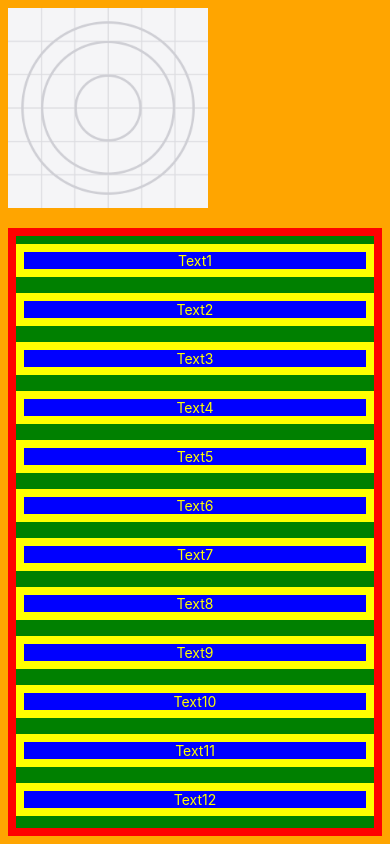
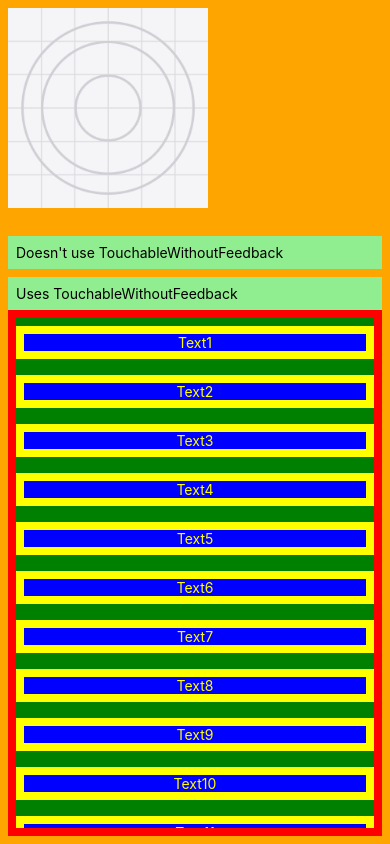
Before and after one commit to CheoR/rn-project2, a React Native app: screen / in a window 390 px wide. Built offline with nearby package versions, Linux system fonts and the light colour scheme.

Commit message:
feat: TouchableWithoutfeedback and Keyboard.dismiss() example

```diff
--- a/App.js
+++ b/App.js
@@ -3,8 +3,11 @@ import {
   Alert,
   FlatList,
   Image,
+  Keyboard,
   Text,
+  TextInput,
   TouchableOpacity,
+  TouchableWithoutFeedback,
   View,
 } from "react-native";
 import styles from "./styles";
@@ -46,6 +49,23 @@ export default function App() {
       <View style={styles.img}>
         <Image source={require("./assets/icon.png")} style={styles.img2} />
       </View>
+      <TextInput
+        style={styles.input}
+        placeholder="Doesn't use TouchableWithoutFeedback"
+      />
+      <TouchableWithoutFeedback
+        onPress={() => {
+          Keyboard.dismiss();
+          console.log("Keyboard dismissed");
+        }}
+      >
+        <View>
+          <TextInput
+            style={styles.input}
+            placeholder="Uses TouchableWithoutFeedback"
+          />
+        </View>
+      </TouchableWithoutFeedback>
       <FlatList
         data={DATA}
         keyExtractor={(item) => item.id}
--- a/styles.js
+++ b/styles.js
@@ -39,6 +39,11 @@ const styles = StyleSheet.create({
     height: "100%",
     width: "100%",
   },
+  input: {
+    backgroundColor: "lightgreen",
+    padding: 8,
+    marginTop: 8,
+  },
 });
 
 export default styles;
```
